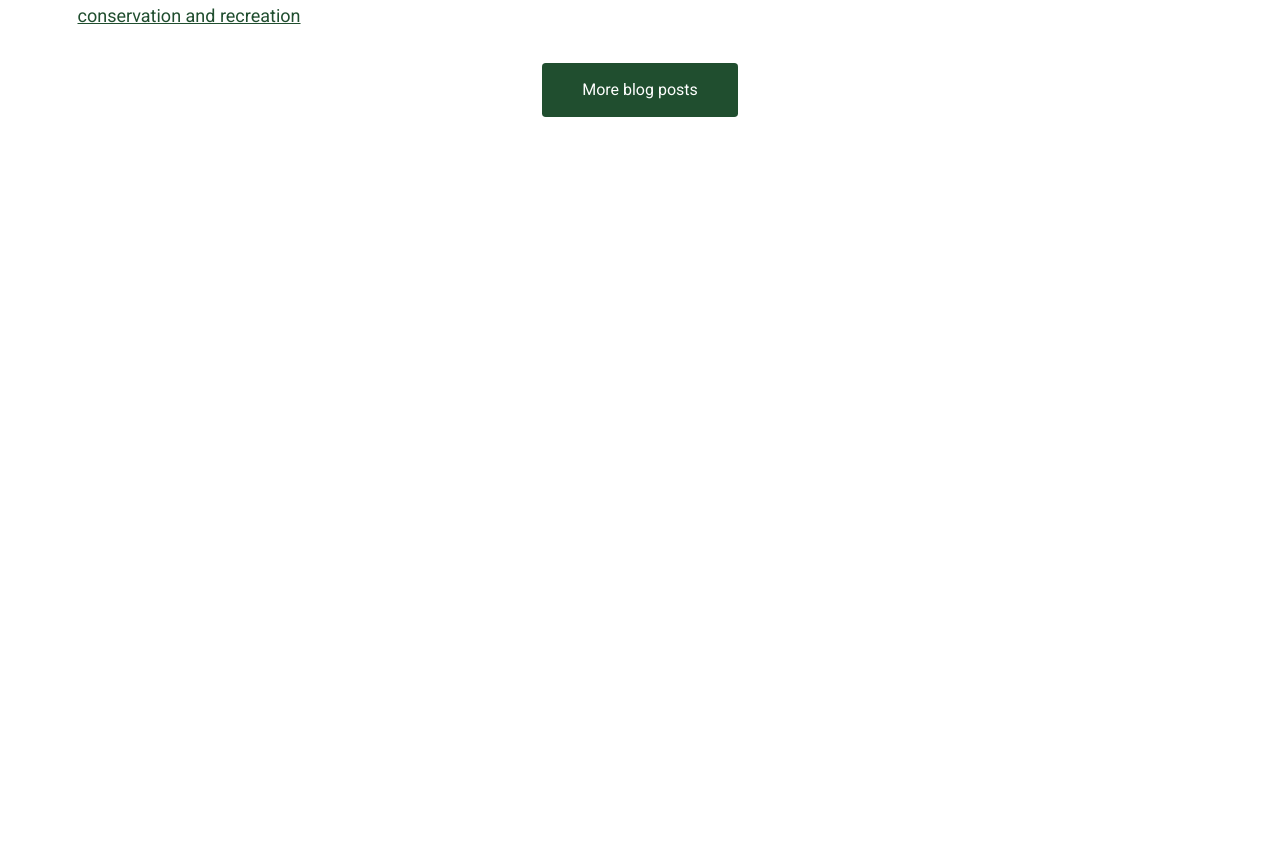
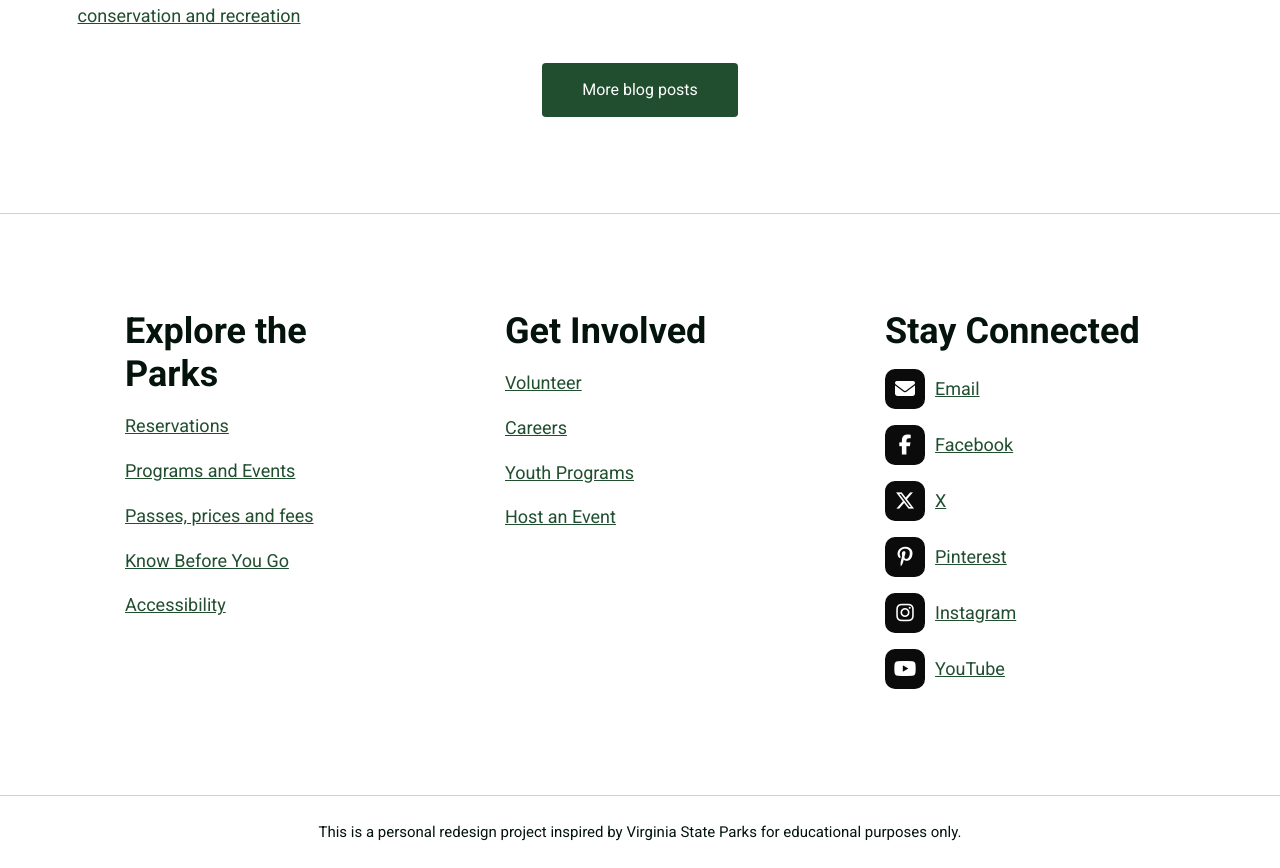
Before and after one commit to SarahVanT/virginia-state-parks-redesign, a website: page index.html in a window 1280 px wide. Shown: the part 3069-3937 px from the top of the page. Before the commit the page ends 3282 px from the top, so only its background shows below. Drawn offline with nearby package versions, Linux system fonts and the light colour scheme.

Commit message:
Worked on footer section

```diff
--- a/index.html
+++ b/index.html
@@ -461,7 +461,30 @@
       </section>
     </main>
     <footer>
-      <!-- <ul class="contact-links">
+      <div class="container my-huge">
+        <div class="row d-flex justify-content-around">
+          <div class="col-12 col-md-3">
+            <h2>Explore the Parks</h2>
+            <ul>
+              <li><a href="">Reservations</a></li>
+              <li><a href="">Programs and Events</a></li>
+              <li><a href="">Passes, prices and fees</a></li>
+              <li><a href="">Know Before You Go</a></li>
+              <li><a href="">Accessibility</a></li>
+            </ul>
+          </div>
+          <div class="col-12 col-md-3">
+            <h2>Get Involved</h2>
+            <ul>
+              <li><a href="">Volunteer</a></li>
+              <li><a href="">Careers</a></li>
+              <li><a href="">Youth Programs</a></li>
+              <li><a href="">Host an Event</a></li>
+            </ul>
+          </div>
+          <div class="col-12 col-md-3">
+            <h2>Stay Connected</h2>
+            <ul class="contact-links">
               <li class="link-container">
                 <span class="icon-container">
                   <i class="fa-solid fa-envelope icon"></i>
@@ -498,7 +521,14 @@
                 </span>
                 <a href="#">YouTube</a>
               </li>
-      </ul> -->
+            </ul>
+          </div>
+        </div>
+      </div>
+      <div class="text-center notice p-md">
+        This is a personal redesign project inspired by Virginia State Parks for
+        educational purposes only.
+      </div>
     </footer>
     <!--
 Font Awesome Icons
--- a/sass/layouts/_footer.scss
+++ b/sass/layouts/_footer.scss
@@ -1,7 +1,7 @@
 .link-container {
   display: flex;
   align-items: center;
-  margin-bottom: 1rem;
+  margin-bottom: $spacing-sm;
   .icon-container {
     height: 4rem;
     width: 4rem;
@@ -18,11 +18,30 @@
       color: white;
     }
   }
-  a {
-    padding: .5rem;
-  }
+  // a {
+  //   padding: 0.5rem;
+  // }
 }
 
 .link-container:last-child {
   margin-bottom: 0;
 }
+
+footer {
+  border-top: 1px solid #cdd1cf;
+  ul {
+    padding: 0;
+  }
+  ul li {
+    margin-bottom: $spacing-sm;
+  }
+  h2 {
+    margin: 0 0 $spacing-sm 0;
+    // mt-xl
+  }
+
+  .notice {
+    border-top: 1px solid #cdd1cf;
+    font-size: 1.5rem;
+  }
+}
```
Also changed, not shown: css/main.css, 1 other file. Lines whose indentation alone changed are shown as unchanged.
